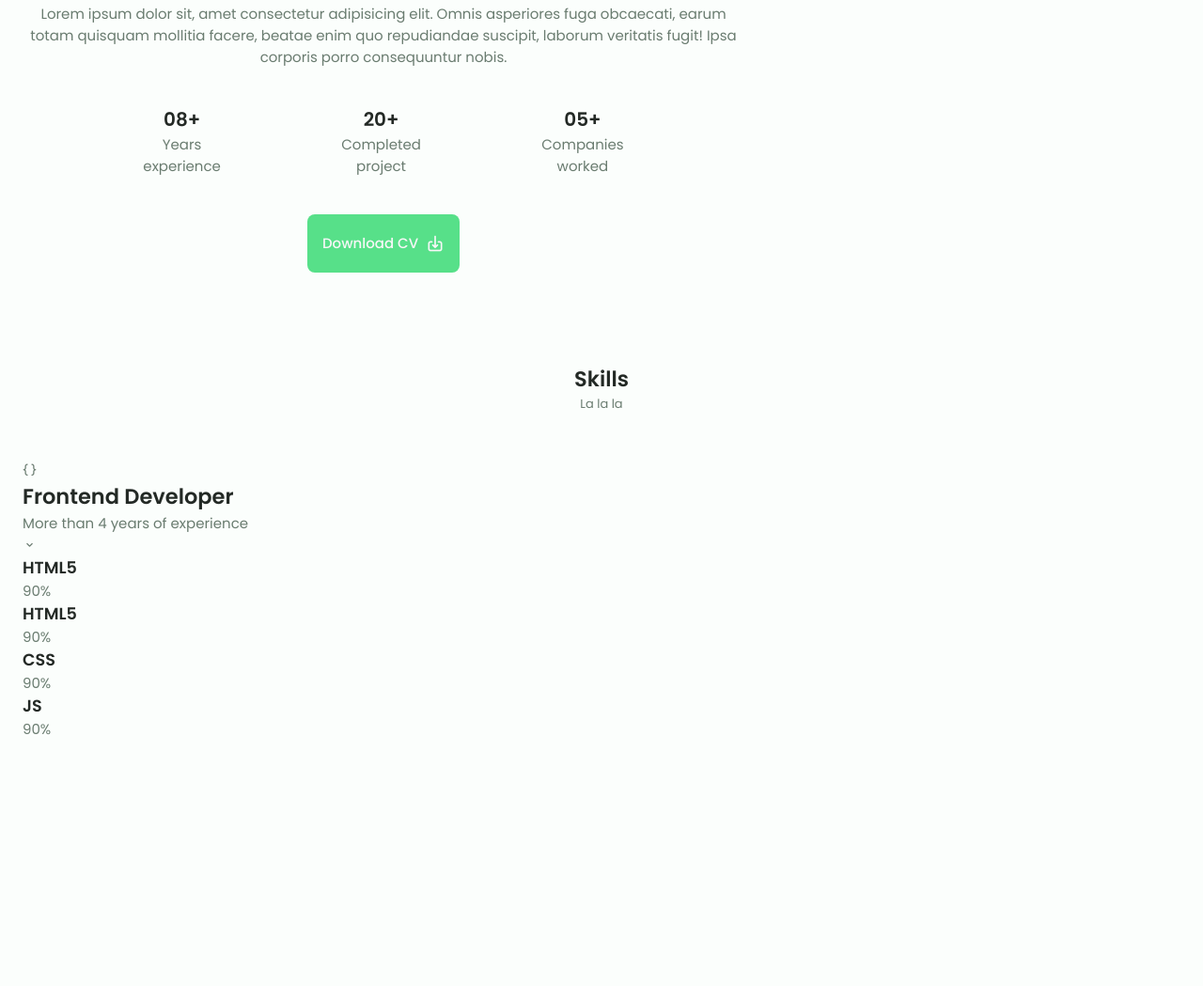
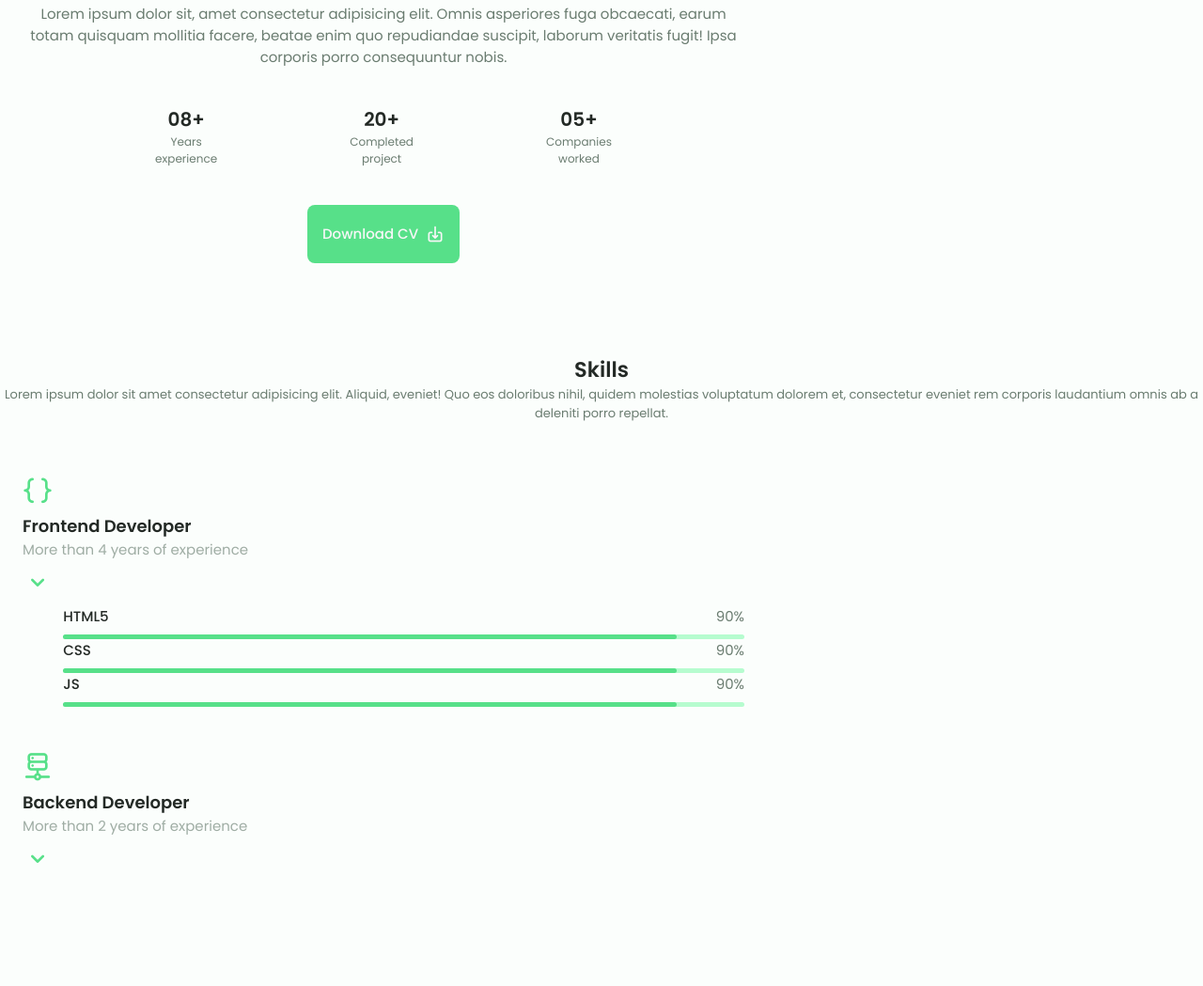
Before and after one commit to carol-moreira/Portfolio, a plain HTML site: page index.html in a window 1280 px wide. Shown: the part 924-1973 px from the top of the page at 94% size. Before the commit the page ends 1823 px from the top, so only its background shows below. Drawn offline with nearby package versions, Linux system fonts and the light colour scheme.

Commit message:
Finalização da área Skills do portfólio

```diff
--- a/assets/css/styles.css
+++ b/assets/css/styles.css
@@ -356,7 +356,7 @@ img {
 }
 
 .about__info-name {
-    font-size: var(smaller-font-size);
+    font-size: var(--smaller-font-size);
 }
 
 .about__info-title,
@@ -369,3 +369,107 @@ img {
     display: flex;
     justify-content: center;
 }
+
+.skills__container {
+    row-gap: 0;
+}
+
+.skills__header {
+    display: flex;
+    align-items: center;
+    margin-bottom: var(--mb-2-5);
+    cursor: pointer;
+}
+
+.skills__icon,
+.skills__arrow {
+    font-size: 2rem;
+    color: var(--first-color);
+}
+
+.skills__icon {
+    margin-right: var(--mb-0-75);
+}
+
+.skills__title {
+    font-size: var(--h3-font-size);
+}
+
+.skills__subtitle {
+    font-size: var(--font-size-small);
+    color: var(--text-color-light);
+}
+
+.skills__arrow {
+    margin-left: auto;
+    transition: .4s;
+}
+
+.skills__list {
+    row-gap: 1.5rem;
+    padding-left: 2.7rem;
+}
+
+.skills__titles {
+    display: flex;
+    justify-content: space-between;
+    margin-bottom: var(--mb-0-5);
+}
+
+.skills__name {
+    font-size: var(--normal-font-size);
+    font-weight: var(--font-medium);
+}
+
+.skills__bar,
+.skills__percentage {
+    height: 5px;
+    border-radius: .25rem;
+}
+
+.skills__bar {
+    background-color: var(--first-color-lighter);
+}
+
+.skills__percentage {
+    display: block;
+    background-color: var(--first-color);
+}
+
+.skills__html {
+    width: 90%;
+}
+
+.skills__css {
+    width: 90%;
+}
+
+.skills__js {
+    width: 90%;
+}
+
+.skills__php {
+    width: 70%;
+}
+
+.skills__nodejs {
+    width: 30%;
+}
+
+.skills__python {
+    width: 20%;
+}
+
+.skills__close .skills__list {
+    height: 0;
+    overflow: hidden;
+}
+
+.skills__open .skills__list {
+    height: max-content;
+    margin-bottom: var(--mb-2-5);
+}
+
+.skills__open .skills__arrow {
+    transform: rotate(-180deg);
+}
--- a/assets/js/main.js
+++ b/assets/js/main.js
@@ -5,15 +5,15 @@ const navMenu = document.getElementById('nav-menu'),
 
 // show menu
 
-    if(navToggle){
-        navToggle.addEventListener('click', () => {
-            navMenu.classList.add('show-menu');
-        })
-    }
+if (navToggle) {
+    navToggle.addEventListener('click', () => {
+        navMenu.classList.add('show-menu');
+    })
+}
 
 // menu hidden
 
-if(navClose){
+if (navClose) {
     navClose.addEventListener('click', () => {
         navMenu.classList.remove('show-menu');
     })
@@ -27,4 +27,24 @@ function linkAction() {
     const navMenu = document.getElementById('nav-menu')
     navMenu.classList.remove('show-menu')
 }
-navLink.forEach(n => n. addEventListener('click', linkAction))
+navLink.forEach(n => n.addEventListener('click', linkAction))
+
+// skills
+
+const skillsContent = document.getElementByClassName('skills__content'),
+    skills = document.querySelectorAll('.skills__header')
+
+function toggleSkills() {
+    let itemClass = this.parentNode.className
+
+    for (i = 0; i < skillsContent.length; i++) {
+        skillsContent[i].className = 'skills__content skills__close'
+    }
+    if (itemClass === 'skills__content skills__close') {
+        this.parentNode.className = 'skills__content skills__open'
+    }
+}
+
+skillsHeader.forEach((el) => {
+    el.addEventListener('click', toggleSkills)
+})
--- a/index.html
+++ b/index.html
@@ -63,11 +63,10 @@
         </nav>
     </header>
 
-
-
     <!-- main -->
     <main class="main">
 
+        <!-- header2 -->
         <section class="home section" id="home">
             <div class="home__container container grid">
                 <div class="home__content grid">
@@ -168,13 +167,16 @@
 
         <!-- skills -->
         <section class="skills section" id="skills">
+
             <h2 class="section__title">Skills</h2>
-            <span class="section__subtitle">La la la</span>
+            <span class="section__subtitle">Lorem ipsum dolor sit amet consectetur adipisicing elit. Aliquid, eveniet!
+                Quo eos doloribus nihil, quidem molestias voluptatum dolorem et, consectetur eveniet rem corporis
+                laudantium omnis ab a deleniti porro repellat.</span>
 
             <div class="skills__container container grid">
                 <div>
-                    <!-- skill 1 -->
-                    <div class="skills__content">
+                    <!-- skills 1 -->
+                    <div class="skills__content skills__open">
                         <div class="skills_header">
                             <i class="uil uil-brackets-curly skills__icon"></i>
 
@@ -188,7 +190,7 @@
 
                         <div class="skills__list grid">
                             <div class="skills__data">
-                                <div class="skills__title">
+                                <div class="skills__titles">
                                     <h3 class="skills__name">HTML5</h3>
                                     <span class="skills__number">90%</span>
                                 </div>
@@ -197,16 +199,7 @@
                                 </div>
 
                                 <div class="skills__data">
-                                <div class="skills__title">
-                                    <h3 class="skills__name">HTML5</h3>
-                                    <span class="skills__number">90%</span>
-                                </div>
-                                <div class="skills__bar">
-                                    <span class="skills__percentage skills__html"></span>
-                                </div>
-
-                            <div class="skills__data">
-                                <div class="skills__title">
+                                    <div class="skills__titles">
                                         <h3 class="skills__name">CSS</h3>
                                         <span class="skills__number">90%</span>
                                     </div>
@@ -215,7 +208,7 @@
                                     </div>
 
                                     <div class="skills__data">
-                                <div class="skills__title">
+                                        <div class="skills__titles">
                                             <h3 class="skills__name">JS</h3>
                                             <span class="skills__number">90%</span>
                                         </div>
@@ -227,6 +220,54 @@
                             </div>
                         </div>
                     </div>
+
+                    <!-- skills 2 -->
+                    <div class="skills__content skills__close">
+                        <div class="skills_header">
+                            <i class="uil uil-server-network skills__icon"></i>
+
+                            <div>
+                                <h1 class="skills__title">Backend Developer</h1>
+                                <span class="skills__subtitle">More than 2 years of experience</span>
+                            </div>
+
+                            <i class="uil uil-angle-down skills__arrow"></i>
+                        </div>
+
+                        <div class="skills__list grid">
+                            <div class="skills__data">
+                                <div class="skills__titles">
+                                    <h3 class="skills__name">PHP</h3>
+                                    <span class="skills__number">70%</span>
+                                </div>
+                                <div class="skills__bar">
+                                    <span class="skills__percentage skills__php"></span>
+                                </div>
+
+                                <div class="skills__data">
+                                    <div class="skills__titles">
+                                        <h3 class="skills__name">NodeJS</h3>
+                                        <span class="skills__number">30%</span>
+                                    </div>
+                                    <div class="skills__bar">
+                                        <span class="skills__percentage skills__nodejs"></span>
+                                    </div>
+
+                                    <div class="skills__data">
+                                        <div class="skills__titles">
+                                            <h3 class="skills__name">Python</h3>
+                                            <span class="skills__number">20%</span>
+                                        </div>
+                                        <div class="skills__bar">
+                                            <span class="skills__percentage skills__python"></span>
+                                        </div>
+                                    </div>
+                                </div>
+                            </div>
+                        </div>
+                    </div>
+                </div>
+
         </section>
 
         <!-- qualification -->
```
Lines whose indentation alone changed are shown as unchanged.
